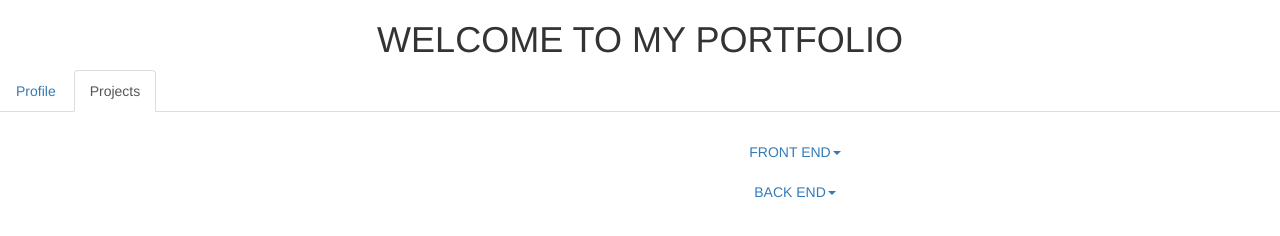
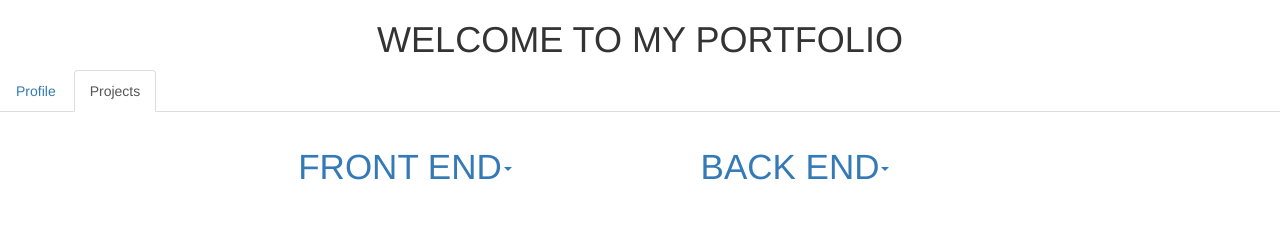
Before and after one commit to MANtor123/portfolio, a plain HTML site: page index.html in a window 1280 px wide. Both pictures are taken after a click on the link "Projects". Shown: the top 236 px of the page. Drawn offline with nearby package versions, Linux system fonts and the light colour scheme.

Commit message:
added font sizes

```diff
--- a/index.html
+++ b/index.html
@@ -6,6 +6,7 @@
   <link rel="stylesheet" href="port.css">
   <link rel="stylesheet" href="https://cdnjs.cloudflare.com/ajax/libs/animate.css/3.5.2/animate.min.css">
   <link rel="stylesheet" href="https://maxcdn.bootstrapcdn.com/bootstrap/3.3.7/css/bootstrap.min.css">
+  <link rel"stylesheet" href"https://cdnjs.cloudflare.com/ajax/libs/twitter-bootstrap/4.0.0/css/bootstrap-grid.css">
     <script src="https://ajax.googleapis.com/ajax/libs/jquery/3.2.1/jquery.min.js"></script>
     <script src="https://maxcdn.bootstrapcdn.com/bootstrap/3.3.7/js/bootstrap.min.js"></script>
 </head>
@@ -48,10 +49,13 @@ In 2017 I started learning JavaScript, I enjoyed learning this language because
 
 <div class="container">
 
-  <ul class="nav nav-pills nav-stacked">
+
+<div class='row'>
+  <div class="col-sm-4">
+    <div class="nav nav-pills nav-stacked">
       <li class="dropdown">
-      <a class="dropdown-toggle" data-toggle="dropdown" href="#">FRONT END<span class="caret"></span></a>
-      <ul class="dropdown-menu">
+        <a style="font-size:35px;" class="dropdown-toggle" data-toggle="dropdown" href="#">FRONT END<span class="caret"></span></a>
+        <ul class="dropdown-menu" style="width:360px; font-size:18px;">
           <li><a href="https://mantor123.github.io/">Basic webpage</a></li>
           <li><a href="https://mantor123.github.io/bootcamp-tests/">Test Functions</a></li>
           <li><a href="https://mantor123.github.io/Greeting/">Greetings</a></li>
@@ -61,18 +65,26 @@ In 2017 I started learning JavaScript, I enjoyed learning this language because
           <li><a href="https://mantor123.github.io/My_Screen/">My Screen</a></li>
 
         </ul>
+      </div>
 
+  </div>
 
-      <ul class="nav nav-pills nav-stacked">
+      <div class="col-sm-4">
+        <div class="nav nav-pills nav-stacked">
           <li class="dropdown">
-          <a class="dropdown-toggle" data-toggle="dropdown" href="#">BACK END<span class="caret"></span></a>
-          <ul class="dropdown-menu">
+            <a style="font-size:35px;" class="dropdown-toggle" data-toggle="dropdown" href="#">BACK END<span class="caret" style="font:460px;"></span></a>
+            <ul class="dropdown-menu" style="width:360px; font-size:18px; ">
               <li><a href="https://greeting-webapp.herokuapp.com/">Greetings App</a></li>
               <li><a href="https://registrationnumber-webapp.herokuapp.com/">Registration App</a></li>
               <li><a href="https://waiterss-app.herokuapp.com/waiterDays/mpo">Waiter App</a></li>
               <li><a href="https://app-api-shoe.herokuapp.com/">Shoe Catalogue API</a></li>
             </ul>
+  </div>
 
+      </div>
+
+
+</div>
 </div>
 </div>
 </div>
```
Also changed, not shown: port.css (line endings or trailing spaces). Lines whose indentation alone changed are shown as unchanged.
